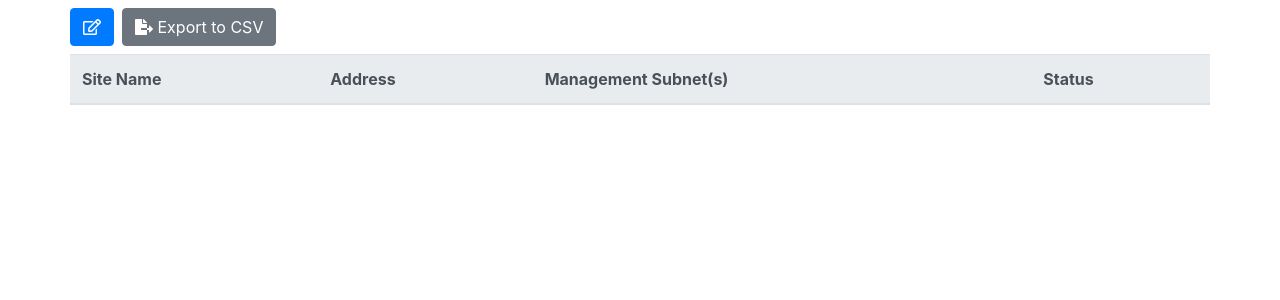
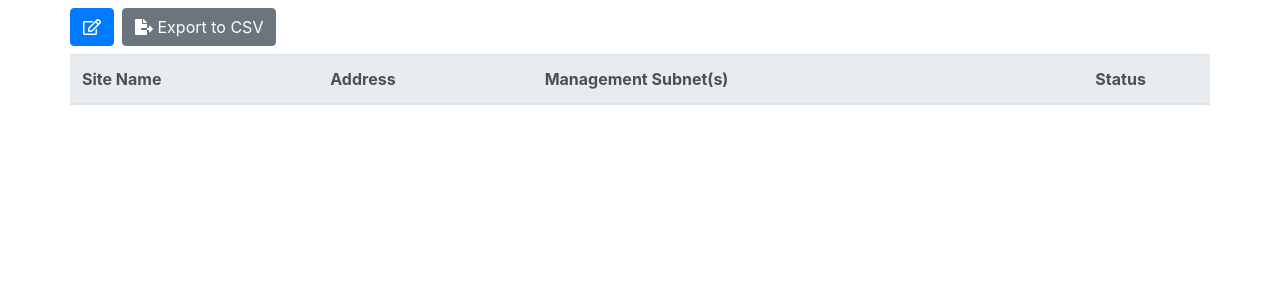
Before and after one commit to netristech/Network-Automation, a PHP site: page / in a window 1280 px wide. Shown: the top 300 px of the page. Run offline with PHP 8.4, Linux system fonts and the light colour scheme; lists and menus that the app fills with data are empty.

Commit message:
Reorganizing table

```diff
--- a/Web/sites.php
+++ b/Web/sites.php
@@ -8,7 +8,7 @@
               <th scope="col col-2">Site Name</th>
               <th scope="col col-4">Address</th>
               <th scope="col col-5">Management Subnet(s)</th>
-              <th scope="col col-1 text-center">Status</th>
+              <th scope="col col-1" class="text-center">Status</th>
             </tr>
           </thead>
           <tbody>
```
